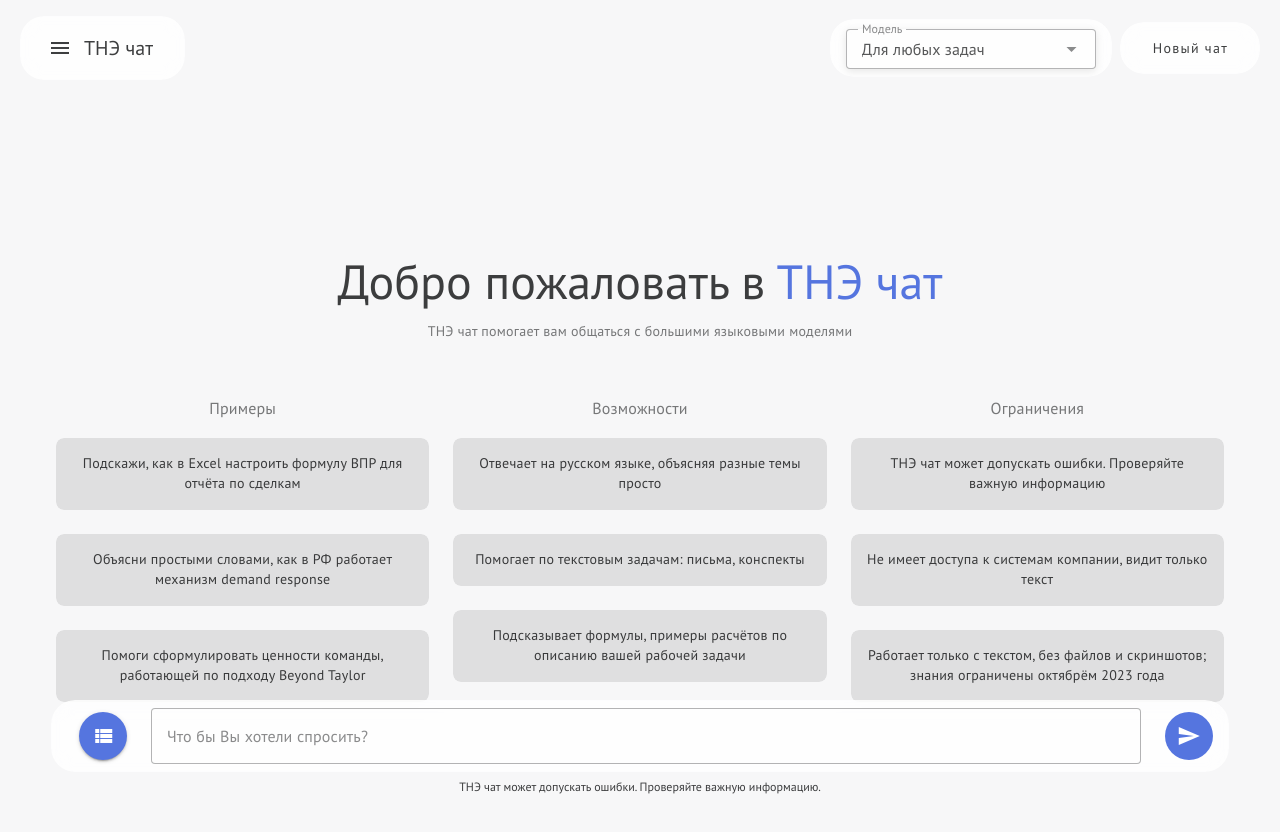
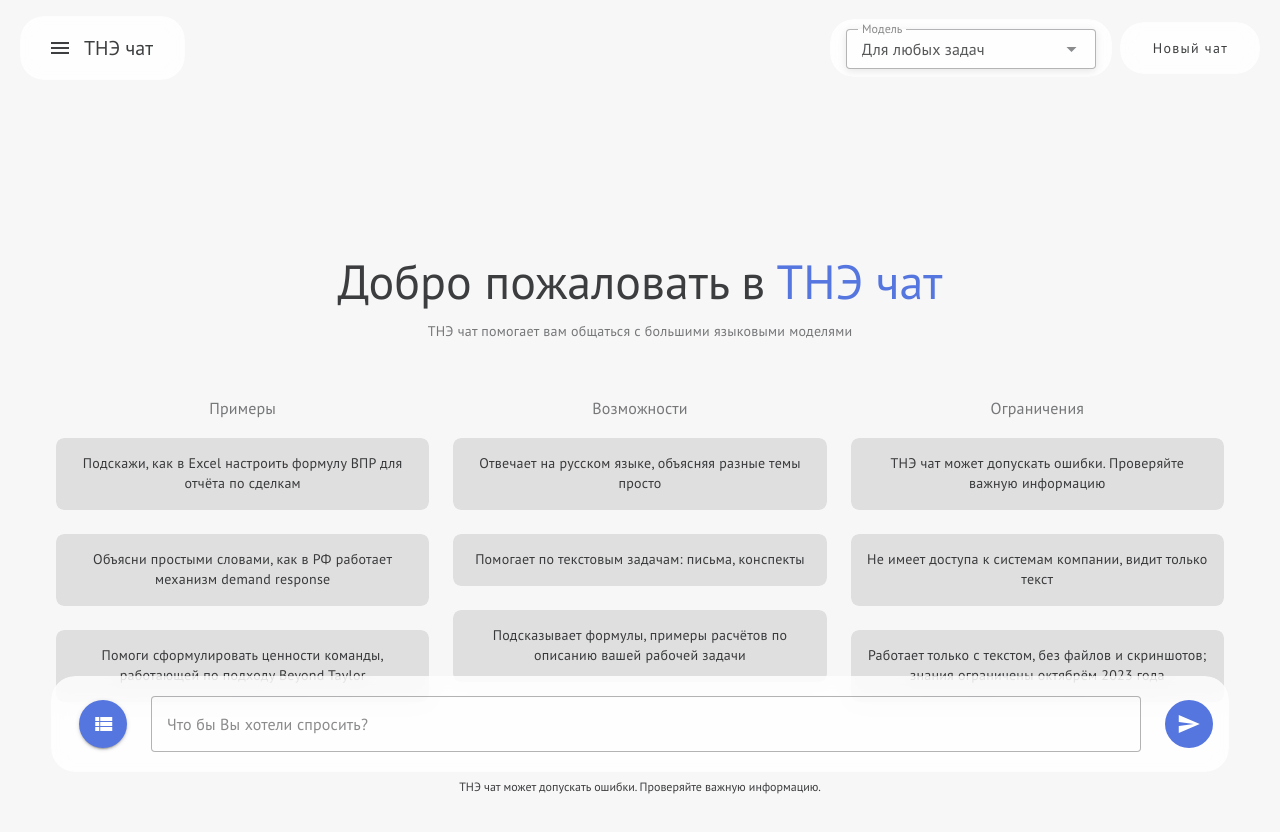
Before and after one commit to kirsanovmike/chatgpt-ui-vite, a Vue app: page / in a window 1280 px wide. Shown: the top 832 px of the page. Built offline with nearby package versions, Linux system fonts and the light colour scheme.

Commit message:
стили

```diff
--- a/src/components/Conversation.vue
+++ b/src/components/Conversation.vue
@@ -127,7 +127,7 @@
           </div>
 
           <!-- Центр: редактор сообщения -->
-          <div class="chat-footer-center d-flex align-end">
+          <div class="chat-footer-center d-flex align-end py-3">
             <v-btn
                 v-show="!fetchingResponse"
                 class="chat-footer-icon-btn mr-6 mb-1"
```
